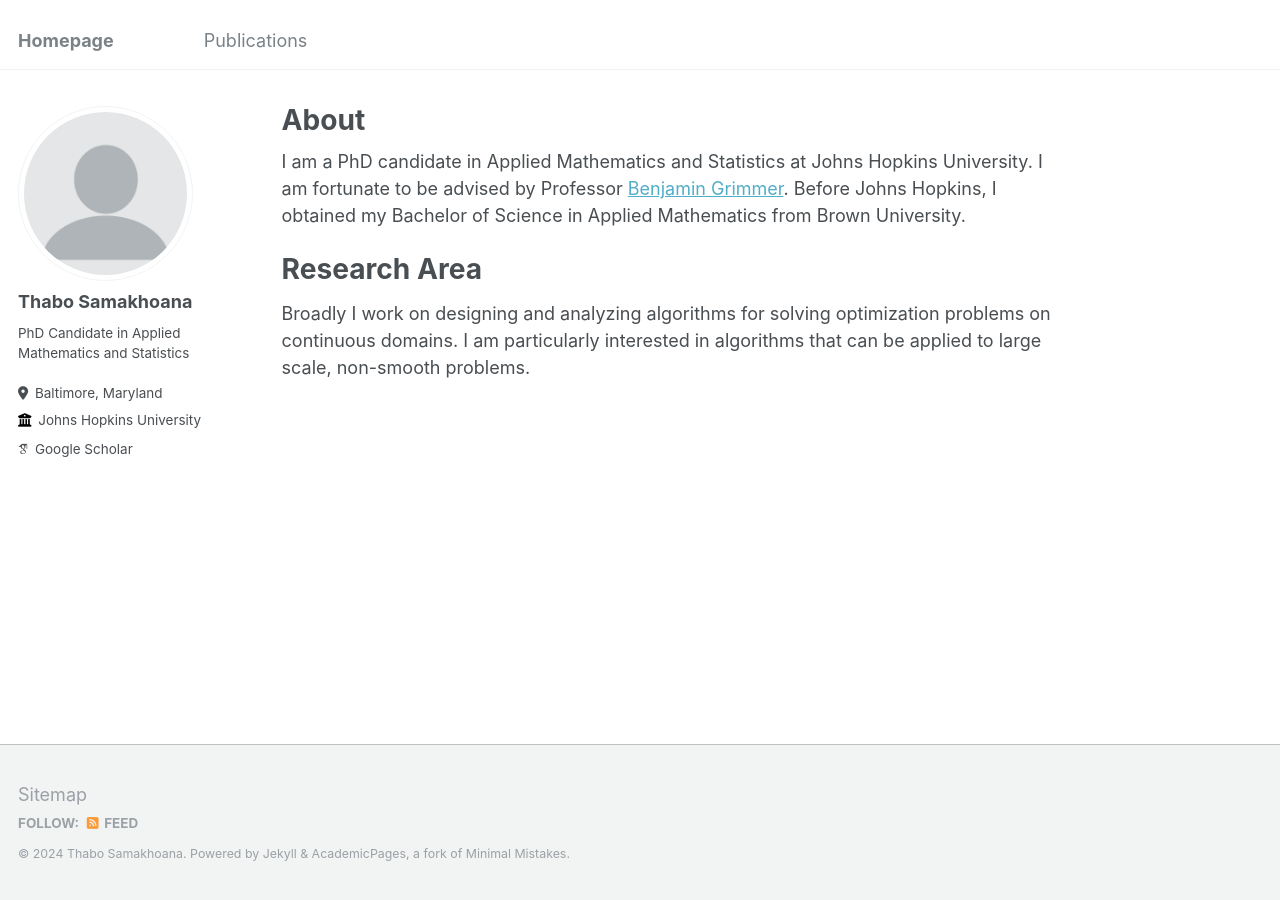
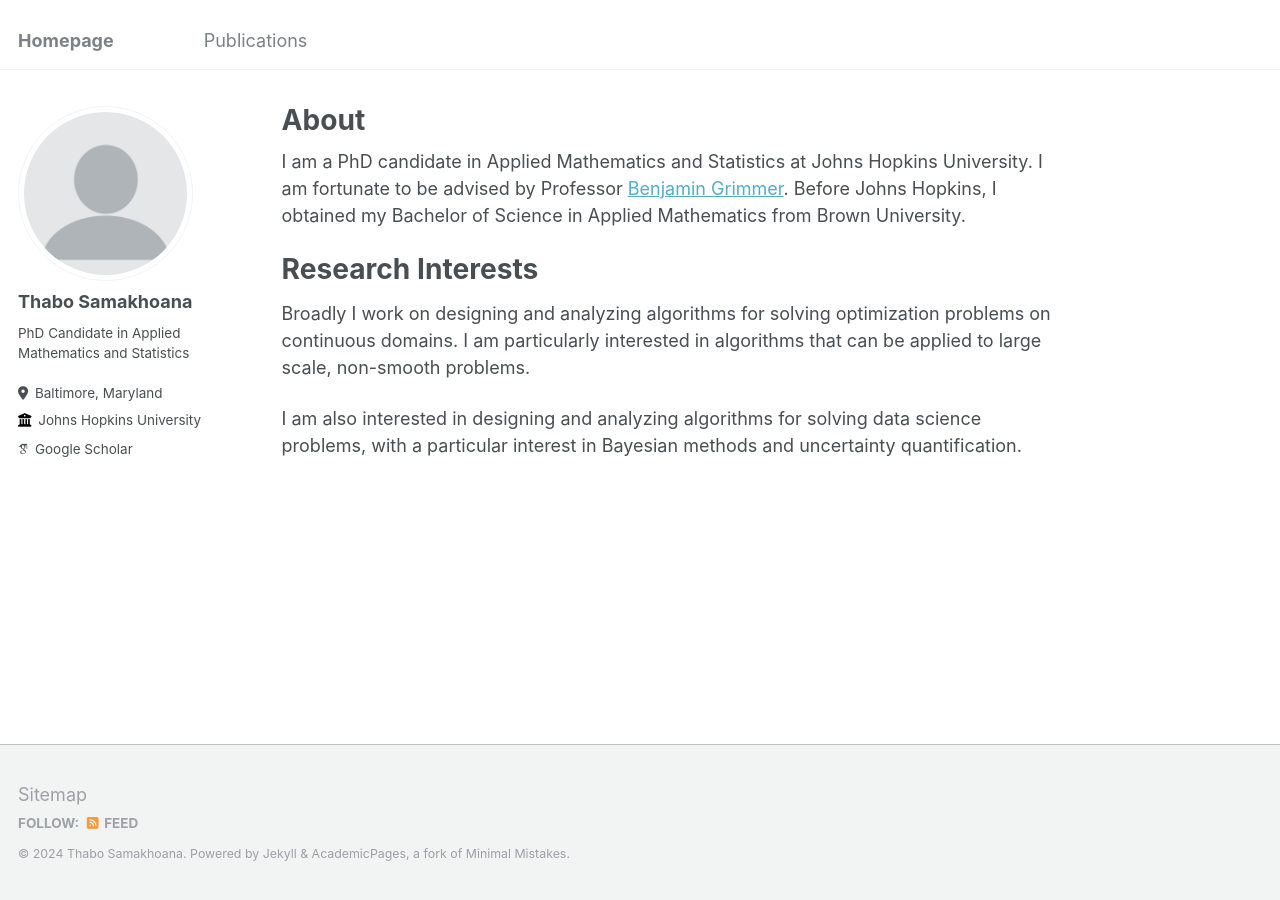
Before and after one commit to thabosamakhoana/thabosamakhoana.github.io, a Jekyll site: the page built from _pages/about.md, in a window 1280 px wide. Built offline with Jekyll 4.4.1, drawn with Linux system fonts in a browser that asks for light colours; some web fonts are replaced.

Commit message:
update research bio

```diff
--- a/_pages/about.md
+++ b/_pages/about.md
@@ -9,6 +9,8 @@ redirect_from:
 
 I am a PhD candidate in Applied Mathematics and Statistics at Johns Hopkins University. I am fortunate to be advised by Professor [Benjamin Grimmer](https://www.ams.jhu.edu/~grimmer/). Before Johns Hopkins, I obtained my Bachelor of Science in Applied Mathematics from Brown University.
 
-Research Area
+Research Interests
 ======
 Broadly I work on designing and analyzing algorithms for solving optimization problems on continuous domains. I am particularly interested in algorithms that can be applied to large scale, non-smooth problems.
+
+I am also interested in designing and analyzing algorithms for solving data science problems, with a particular interest in Bayesian methods and uncertainty quantification.
```
